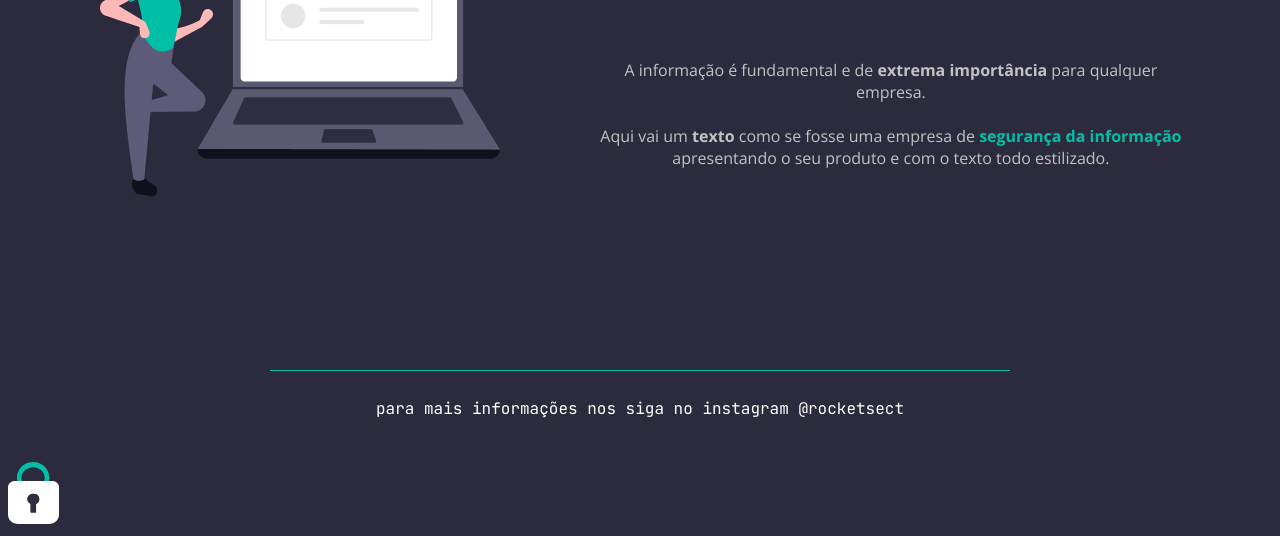
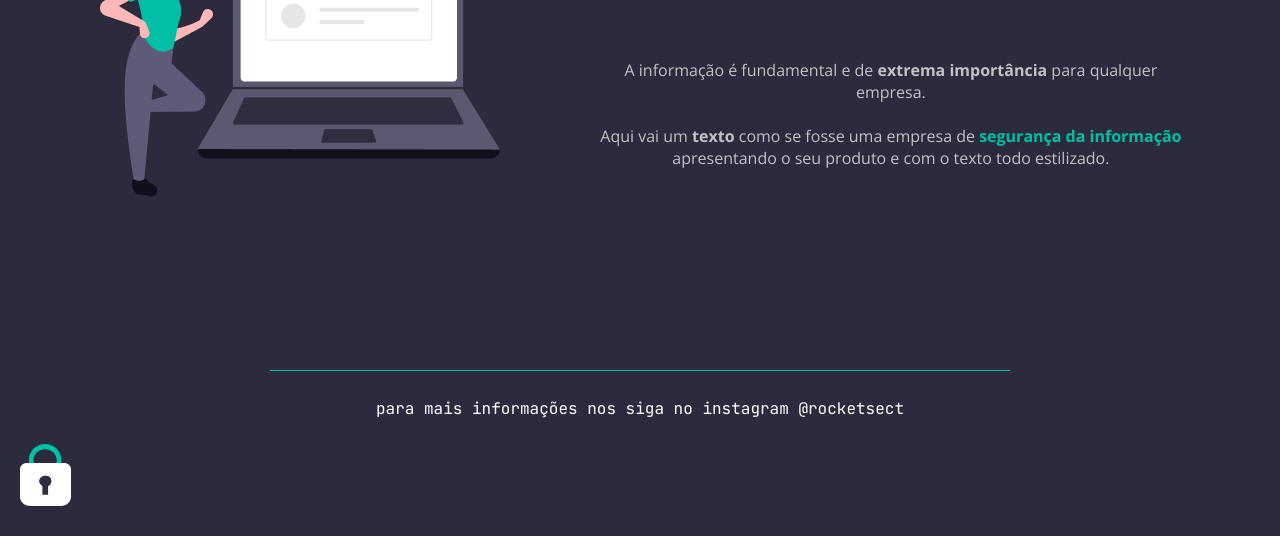
Before and after one commit to leotvrzz/Challenger-02-Explorer, a plain HTML site: page index.html in a window 1280 px wide. Shown: the part 294-830 px from the top of the page. Drawn offline with nearby package versions, Linux system fonts and the light colour scheme.

Commit message:
Update style.css

```diff
--- a/style.css
+++ b/style.css
@@ -92,7 +92,7 @@ footer a:hover {
     font-weight: bold;
 }
 
-.locker {
+#locker {
 
     position: fixed;
     bottom: 0;
```
